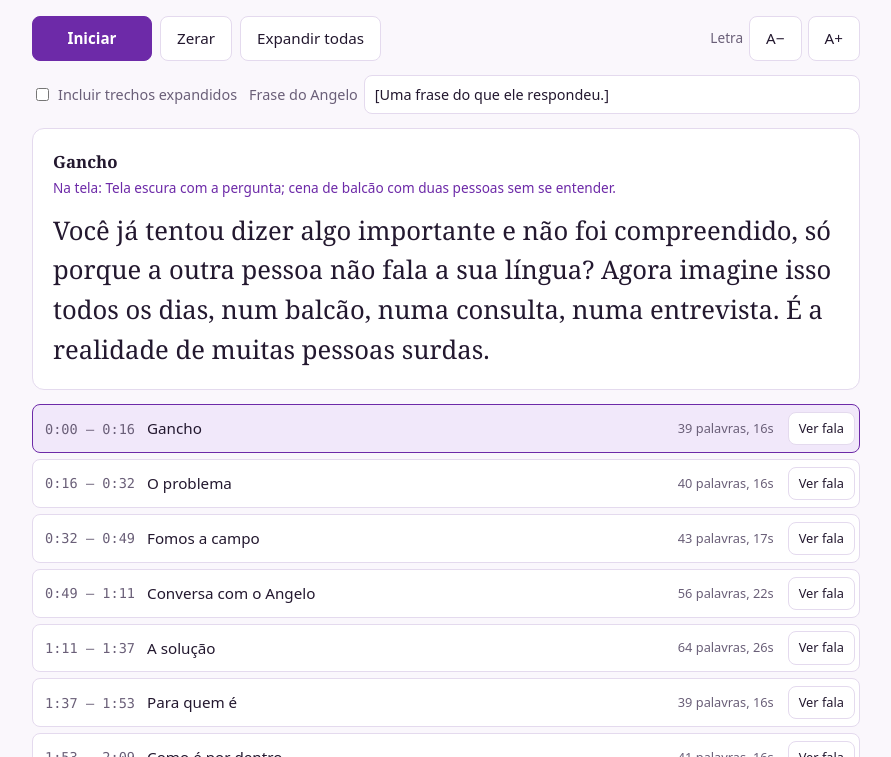
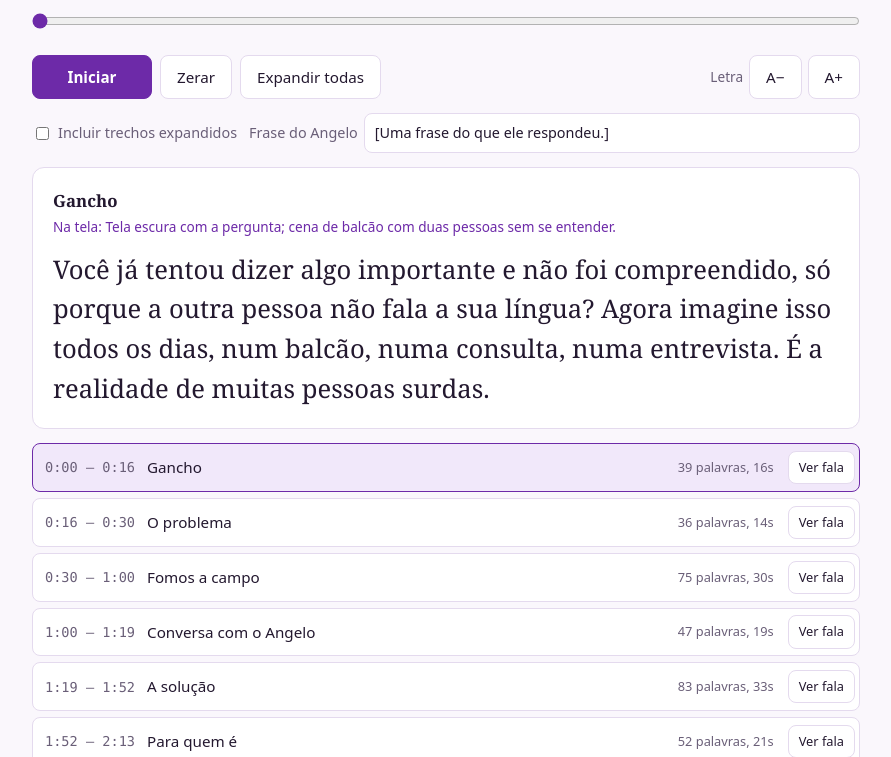
Before and after one commit to luararamos/sinalis-gs-2026, a plain HTML site: page Agile-methodology/index.html in a window 1280 px wide. Shown: the part 221-978 px from the top of the page, without its empty margins (194-1085 px from the left). Drawn offline with Linux system fonts and the light colour scheme.

Commit message:
pitch corrigido pelo cordeiro

```diff
--- a/Agile-methodology/index.html
+++ b/Agile-methodology/index.html
@@ -87,13 +87,13 @@ button:focus-visible,input:focus-visible{outline:3px solid var(--accent);outline
 const LIMIT=180;
 const BASE=[
 {t:"Gancho",cue:"Tela escura com a pergunta; cena de balcão com duas pessoas sem se entender.",b:"Você já tentou dizer algo importante e não foi compreendido, só porque a outra pessoa não fala a sua língua? Agora imagine isso todos os dias, num balcão, numa consulta, numa entrevista. É a realidade de muitas pessoas surdas.",e:"Não é falta de vontade de nenhum dos lados. É falta de uma ponte."},
-{t:"O problema",cue:"Colagem de situações: consulta, entrevista, fila de atendimento.",b:"A Libras é língua oficial do país, mas a maioria dos ouvintes não a conhece, e intérprete nem sempre está por perto. Por isso, a pessoa surda perde autonomia justamente onde mais importa: na saúde, no trabalho e nos serviços.",e:"A Global pede inovação que chegue a quem realmente precisa."},
-{t:"Fomos a campo",cue:"Fotos da visita à gelateria Il Sordo e das anotações.",b:"Tivemos a ideia, mas não ficamos na teoria: fomos atrás de um caso de uso real, na gelateria Il Sordo. Lá, trocamos conversas em Libras com uma das atendentes, que gostou muito do aplicativo. Ficamos frente a frente com quem usaria o Sinalis.",e:"Foi a diferença entre imaginar o problema e ouvir quem vive com ele."},
-{t:"Conversa com o Angelo",cue:"Foto ou anotação da conversa; depois o diagrama de casos de uso e o backlog com o MVP destacado.",b:"Depois, sentamos com o Angelo, gerente da loja, e fizemos a pergunta que mais importava: qual seria a melhor versão desse aplicativo para atender o seu cliente? {A} Foi dessa conversa que saiu o nosso MVP: captar a voz, mostrar o avatar em Libras, captar os sinais e gerar o áudio.",e:"O que ficou de fora, como histórico e ajuste de velocidade, vira próximas sprints."},
-{t:"A solução",cue:"Logo do Sinalis e demonstração dos dois fluxos: ouvinte para avatar, surda para áudio.",b:"Foi assim que chegamos ao Sinalis: um aplicativo de tradução nos dois sentidos entre Libras e português, com inteligência artificial. Quando o ouvinte fala, o app capta a voz e um avatar animado transforma a fala em Libras na tela. Quando a pessoa surda sinaliza para a câmera, o app reconhece os movimentos e converte em áudio, em português. Só um celular, sem intérprete.",e:"É uma conversa de verdade, nos dois sentidos, em tempo real."},
-{t:"Para quem é",cue:"Cartões da persona Marina e do atendente, lado a lado.",b:"Nossa persona, a Marina, 28 anos, surda, quer independência: em toda consulta e atendimento, precisa de alguém para intermediar. Do outro lado está o atendente, que quer atender bem, mas não sabe sinalizar. Os dois são usuários do Sinalis.",e:"Entendemos as duas dores antes de desenhar qualquer tela."},
-{t:"Como é por dentro",cue:"As três telas, uma por vez, com o dedo tocando o botão.",b:"No protótipo do Sinalis, são três telas: a inicial, com dois botões grandes, Falar e Sinalizar; a do avatar em Libras, com legenda; e a da câmera, que mostra texto e áudio. Alto contraste, poucos botões, uso com uma só mão.",e:"Pensamos em quem não é especialista em tecnologia."},
-{t:"Por que importa",cue:"Ícones dos ODS 10, 9 e 11 com a frase de impacto.",b:"Mais do que tecnologia, falamos de inclusão, autonomia e oportunidades: ser atendida, trabalhar, estudar e participar sem barreira. O Sinalis se conecta aos ODS 10, redução das desigualdades, 9, inovação, e 11, cidades sustentáveis.",e:"Medimos pelo número de conversas traduzidas."},
+{t:"O problema",cue:"Colagem de situações: consulta, entrevista, fila de atendimento.",b:"Para eles, a Libras é a língua oficial, mas a maioria dos ouvintes não a conhece, e intérprete nem sempre está por perto. Por isso, a pessoa surda perde autonomia na saúde, no trabalho, nos serviços.",e:"A Global pede inovação que chegue a quem realmente precisa."},
+{t:"Fomos a campo",cue:"Fotos da visita à gelateria Il Sordo e das anotações.",b:"Tivemos a ideia de um aplicativo que facilitasse essa comunicação, mas não ficamos na teoria: fomos atrás de um caso real, na gelateria Il Sordo, um estabelecimento apenas com funcionários surdos, que atende também o público ouvinte. Lá, os atendentes se comunicam somente em Libras, e a maioria dos clientes não conhece a língua. Ou seja, a barreira existe todos os dias, nos dois sentidos. Trocamos conversas com uma das atendentes, que gostou do aplicativo.",e:"Foi a diferença entre imaginar o problema e ouvir quem vive com ele."},
+{t:"Conversa com o Angelo",cue:"Foto ou anotação da conversa; depois o diagrama de casos de uso e o backlog com o MVP destacado.",b:"Sentamos com o Angelo, gerente da loja, e perguntamos: qual seria a melhor versão desse aplicativo para o seu negócio? {A} Dessa conversa saiu o nosso MVP: captar a voz, mostrar o avatar em Libras, captar os sinais e gerar o áudio.",e:"O que ficou de fora, como histórico e ajuste de velocidade, vira próximas sprints."},
+{t:"A solução",cue:"Logo do Sinalis e demonstração: cliente ouvinte fala e o avatar sinaliza para a atendente surda; a atendente sinaliza e o app fala com o cliente.",b:"Foi assim que chegamos ao Sinalis: um aplicativo para estabelecimentos, de tradução nos dois sentidos entre Libras e português, com inteligência artificial. Quando o cliente ouvinte fala, o app capta a voz e um avatar mostra a fala em Libras na tela, para a atendente surda. Quando a atendente sinaliza para a câmera, o app reconhece os movimentos e converte em áudio, em português, para o cliente. Um celular ou tablet no balcão, sem intérprete e sem que o cliente precise saber Libras.",e:"É uma conversa de verdade, nos dois sentidos, em tempo real."},
+{t:"Para quem é",cue:"Cartões do gerente do estabelecimento e da atendente surda, lado a lado.",b:"O Sinalis é feito para o estabelecimento que tem atendentes surdos, seja loja, clínica ou banco. O gerente quer que a equipe atenda bem todos os clientes, mas a maioria dos clientes ouvintes não conhece Libras. Com o Sinalis, a atendente surda atende qualquer cliente ouvinte com autonomia, sem depender de intérprete.",e:"Sem intérprete e sem curso de Libras para o cliente: só o celular ou tablet que o estabelecimento já tem."},
+{t:"Como é por dentro",cue:"As três telas, uma por vez, com o dedo tocando o botão.",b:"No protótipo do Sinalis, são três telas: a inicial, com dois botões grandes, Falar e Sinalizar; a do avatar em Libras, com legenda; e a da câmera, que mostra texto e áudio.",e:"Alto contraste, poucos botões, uso com uma só mão."},
+{t:"Por que importa",cue:"Ícones dos ODS 10, 9 e 11 com a frase de impacto.",b:"Mais do que tecnologia, falamos de inclusão: qualquer estabelecimento mais inclusivo, e pessoas surdas com autonomia para serem atendidas, trabalhar e estudar. O Sinalis se conecta aos ODS 10, redução das desigualdades, 9, inovação, e 11, cidades sustentáveis.",e:"Medimos pelo número de conversas traduzidas."},
 {t:"Fechamento e equipe",cue:"Logo e slogan do Sinalis em destaque; depois foto ou nomes da equipe.",b:"Acreditamos que a inclusão começa quando todos têm o direito de se comunicar. Porque ninguém deveria precisar de uma voz igual à nossa para ter o direito de ser ouvido. Nosso objetivo é simples: transformar barreiras em conexões. Sinalis: comunicação sem barreiras. Somos a equipe formada por Luara, Ana Luiza, Matheus e Rafael. Obrigado!",e:"A tecnologia é o meio. A pessoa é o objetivo."}
 ];
 const $=id=>document.getElementById(id);
```
